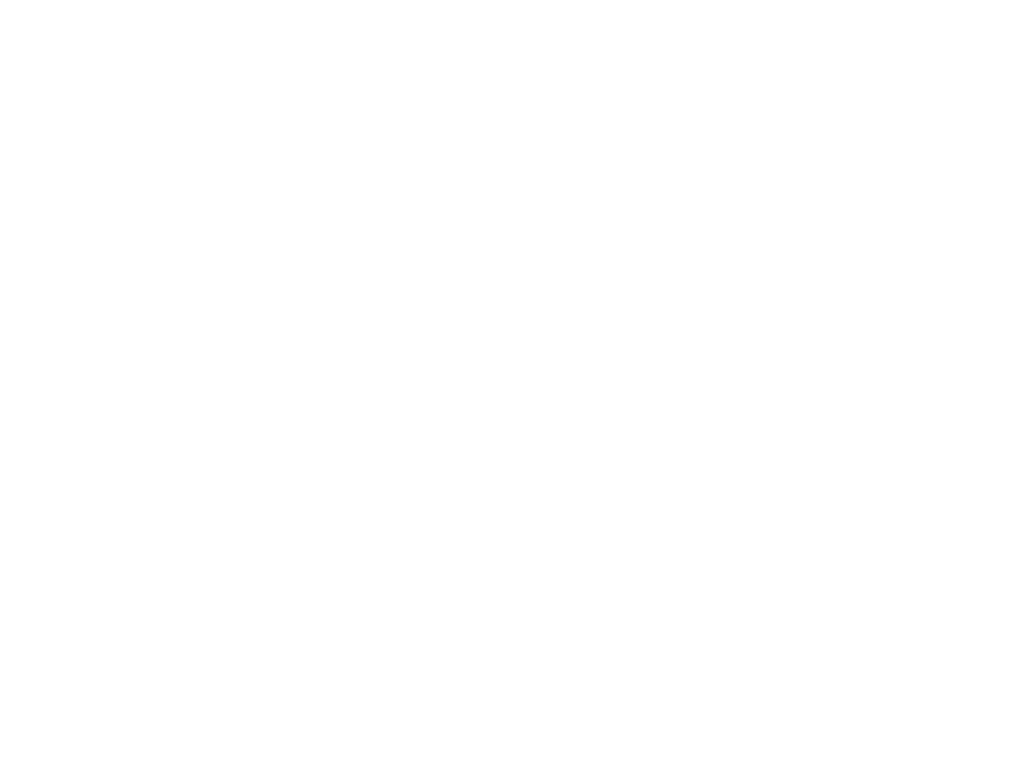
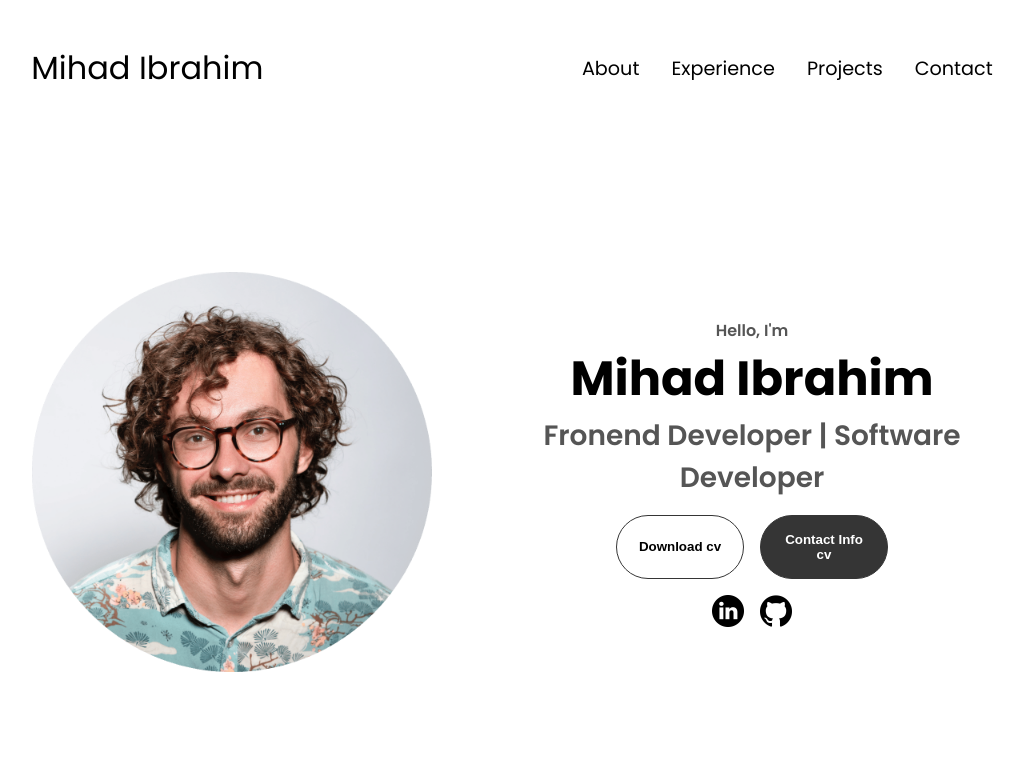
Before and after one commit to mihadbrahim/Portfolio-Website, a plain HTML site: page index.html in a window 1280 px wide. Shown: the whole page, without its empty margins (128-1149 px from the left). Drawn offline with Linux system fonts and the light colour scheme; a web font is replaced by a local one.

Commit message:
added code to html and added new files to the project

```diff
--- a/index.html
+++ b/index.html
@@ -2,11 +2,66 @@
 <html lang="en">
 
 <head>
+    <meta charset="UTF-8">
+    <meta name="viewport" content="width=device-width, initial-scale=1.0">
+    <meta http-equiv="X-UA-Compatible" content="ie=edge">
+    <title>My Portfolio</title>
+    <link rel="stylesheet" href="style.css">
+    <link rel="stylesheet" href="mediaqueries.css">
 
 </head>
 
 <body>
-
+    <nav id="desktop-nav">
+        <div class="logo">Mihad Ibrahim</div>
+        <div>
+            <ul class="nav-links">
+                <li><a href="#about">About</a></li>
+                <li><a href="#experience">Experience</a></li>
+                <li><a href="#projects">Projects</a></li>
+                <li><a href="#contact">Contact</a></li>
+            </ul>
+        </div>
+    </nav>
+    <nav id="hamburger-nav">
+        <div class="logo">Mihad Ibrahim</div>
+        <div class="hamburger-menu">
+            <div class="hamburger-icon" onclick="toggleMenu()">
+                <span></span>
+                <span></span>
+                <span></span>
+            </div>
+            <div class="menu-links">
+                <li><a href="#about" onclick="toggleMenu()">About</a></li>
+                <li><a href="#experience" onclick="toggleMenu()">Experience</a></li>
+                <li><a href="#projects" onclick="toggleMenu()">Projects</a></li>
+                <li><a href="#contact" onclick="toggleMenu()">Contact</a></li>
+            </div>
+        </div>
+    </nav>
+    <section id="profile">
+        <div class="section_pic-container">
+            <img src="./assets/profile-pic.png" alt="Mihad Ibrahim profile picture">
+        </div>
+        <div class="section_text">
+            <p class="section__text__p1">Hello, I'm</p>
+            <h1 class="title">Mihad Ibrahim</h1>
+            <p class="section__text__p2">Fronend Developer | Software Developer</p>
+            <div class="btn-container">
+                <button class="btn btn-color-2" onclick="window.open('./assets/resume-example.pdf')">Download
+                    cv</button>
+                <button class="btn btn-color-1" onclick="location.href='./#contact'">Contact Info
+                    cv</button>
+            </div>
+            <div id="socials-containers">
+                <img src="./assets/linkedin.png" alt="my linkedin profile" class="icon"
+                    onclick="location.href='https://www.linkedin.com/in/mihad-brahim/'">
+                <img src="./assets/github.png" alt="my github profile" class="icon"
+                    onclick="location.href='https://github.com/mihadbrahim'">
+            </div>
+        </div>
+    </section>
+    <script src="script.js"></script>
 </body>
 
 </html>
--- /dev/null
+++ b/mediaqueries.css
@@ -0,0 +1,12 @@
+@media screen and (max-width: 1000px) {
+
+    /* this code doing , when the screen is lower 1200px desktop navtion
+    is disapeer and display humberger menu  */
+    #desktop-nav {
+        display: none;
+    }
+
+    #hamburger-nav {
+        display: flex;
+    }
+}
--- /dev/null
+++ b/script.js
@@ -0,0 +1,6 @@
+function toggleMenu() {
+    const menu = document.querySelector(".menu-links")
+    const icon = document.querySelector(".hamburger-icon")
+    menu.classList.toggle("open")
+    icon.classList.toggle("open")
+}
--- /dev/null
+++ b/style.css
@@ -0,0 +1,260 @@
+/* GENERAL */
+
+@import url('https://fonts.googleapis.com/css2?family=Cantarell:ital,wght@0,400;0,700;1,400;1,700&family=Happy+Monkey&family=Inter:ital,opsz,wght@0,14..32,100..900;1,14..32,100..900&family=Karla:ital,wght@0,200..800;1,200..800&family=Libre+Caslon+Condensed:ital,wght@0,400..700;1,400..700&family=Orbitron:wght@400..900&family=Poppins:ital,wght@0,100;0,200;0,300;0,400;0,500;0,600;0,700;0,800;0,900;1,100;1,200;1,300;1,400;1,500;1,600;1,700;1,800;1,900&display=swap');
+
+* {
+    margin: 0;
+    padding: 0;
+}
+
+body {
+    font-family: "Poppins", sans-serif;
+}
+
+html {
+    scroll-behavior: smooth;
+}
+
+p {
+    color: rgb(85, 85, 85);
+}
+
+/* TRANSION */
+
+a,
+.btn {
+    transition: all 300ms ease;
+}
+
+/* DESKTOP NAV */
+
+nav,
+.nav-links {
+    display: flex;
+}
+
+nav {
+    justify-content: space-around;
+    align-items: center;
+    height: 17vh;
+    /*view height*/
+}
+
+.nav-links {
+    gap: 2rem;
+    list-style: none;
+    font-size: 1.2rem;
+}
+
+a {
+    color: black;
+    text-decoration: none;
+    text-decoration-color: white;
+}
+
+a:hover {
+    color: grey;
+    text-decoration: underline;
+    text-underline-offset: 1rem;
+    text-decoration-color: rgb(181, 181, 181)
+}
+
+.logo {
+    font-size: 2rem;
+}
+
+.logo:hover {
+    cursor: default;
+}
+
+/* HAMBURGER MENU */
+
+#hamburger-nav {
+    display: none;
+}
+
+.hamburger-menu {
+    position: relative;
+    display: inline-block;
+}
+
+.hamburger-icon {
+    display: flex;
+    flex-direction: column;
+    justify-content: space-between;
+    height: 24px;
+    width: 30px;
+    cursor: pointer;
+}
+
+.hamburger-icon span {
+    width: 100%;
+    height: 2px;
+    background-color: black;
+    transition: all 0.3 ease-in-out;
+}
+
+.menu-links {
+    position: absolute;
+    top: 100%;
+    right: 0;
+    background-color: white;
+    width: fit-content;
+    max-height: 0;
+    overflow: hidden;
+    transition: all 0.3 ease-in-out;
+}
+
+.menu-links a {
+    display: block;
+    padding: 10px;
+    text-align: center;
+    font-size: 1.5rem;
+    color: black;
+    text-decoration: none;
+    transition: all 0.3 ease-in-out;
+}
+
+.menu-links li {
+    list-style: none;
+}
+
+.menu-links.open {
+    max-height: 300px;
+}
+
+.hamburger-icon.open span:first-child {
+    transform: rotate(45deg) translate(10px, 5px);
+}
+
+.hamburger-icon.open span:nth-child(2) {
+    opacity: 0;
+}
+
+.hamburger-icon.open span:last-child {
+    transform: rotate(-45deg) translate(10px, -5px);
+}
+
+.hamburger-icon span:first-child {
+    transform: none;
+}
+
+.hamburger-icon span:first-child {
+    opacity: 1;
+}
+
+.hamburger-icon span:first-child {
+    transform: none;
+}
+
+/* SECTION */
+section {
+    padding-top: 4vh;
+    height: 96vh;
+    margin: 0 10rem;
+    box-sizing: border-box;
+    min-height: fit-content;
+}
+
+.section-container {
+    display: flex;
+}
+
+/* PROFILE SECTION */
+#profile {
+    display: flex;
+    justify-content: center;
+    gap: 5rem;
+    height: 80vh;
+}
+
+.section_pic-container {
+    display: flex;
+    height: 400px;
+    width: 400px;
+    margin: auto 0;
+}
+
+.section_text {
+    align-self: center;
+    text-align: center;
+}
+
+.section_text p {
+    font-weight: 600;
+}
+
+.section__text__p1 {
+    text-align: center;
+}
+
+.section__text__p2 {
+    font-size: 1.75rem;
+    margin-bottom: 1rem;
+}
+
+.title {
+    font-size: 3rem;
+    text-align: center;
+}
+
+#socials-containers {
+    display: flex;
+    justify-content: center;
+    margin-top: 1rem;
+    gap: 1rem;
+}
+
+/* ICON */
+.icon {
+    cursor: pointer;
+    height: 2rem;
+}
+
+/* BUTTONS */
+
+.btn-container {
+    display: flex;
+    justify-content: center;
+    gap: 1rem;
+}
+
+.btn {
+    font-weight: 600;
+    transition: all 300ms ease;
+    padding: 1rem;
+    width: 8rem;
+    border-radius: 2rem;
+}
+
+.btn-color-2,
+.btn-color-1 {
+    border: rgb(53, 53, 53) 0.1rem solid;
+}
+
+.btn-color-2:hover,
+.btn-color-1:hover {
+    cursor: pointer;
+}
+
+.btn-color-1,
+.btn-color-2:hover {
+    background-color: rgb(53, 53, 53);
+    color: white;
+}
+
+.btn-color-1:hover {
+    background: rgb(0, 0, 0)
+}
+
+.btn-color-2 {
+    background: none;
+}
+
+.btn-color-2:hover {
+    border: rgb(255, 255, 255), 0.1rem, solid;
+}
+
+.btn-container {
+    gap: 1rem;
+}
```
Also changed, not shown: assets/about-pic.png (added), assets/arrow.png (added), assets/checkmark.png (added), assets/education.png (added), assets/email.png (added), assets/experience.png (added), assets/github.png (added), assets/linkedin.png (added), assets/profile-pic-2.png (added), assets/profile-pic.png (added), assets/project-1.png (added), assets/project-2.png (added), assets/project-3.png (added), 1 other file.
